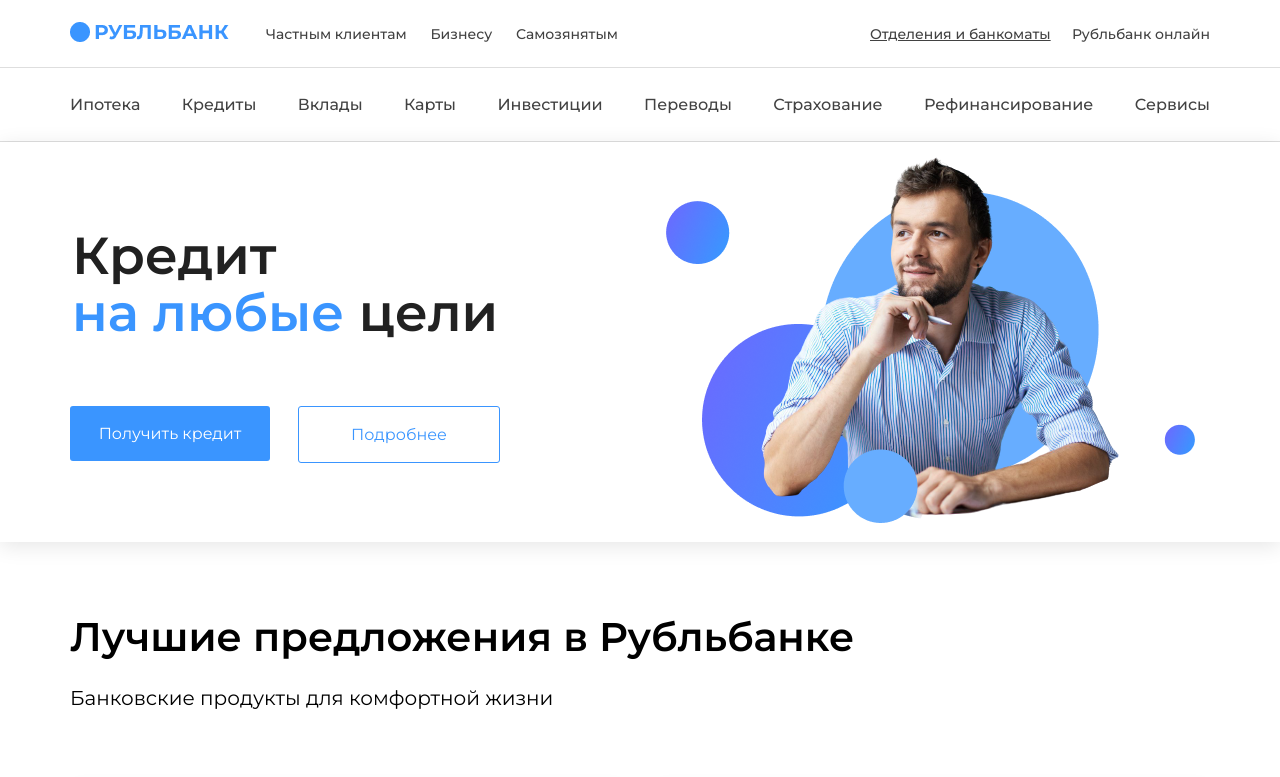
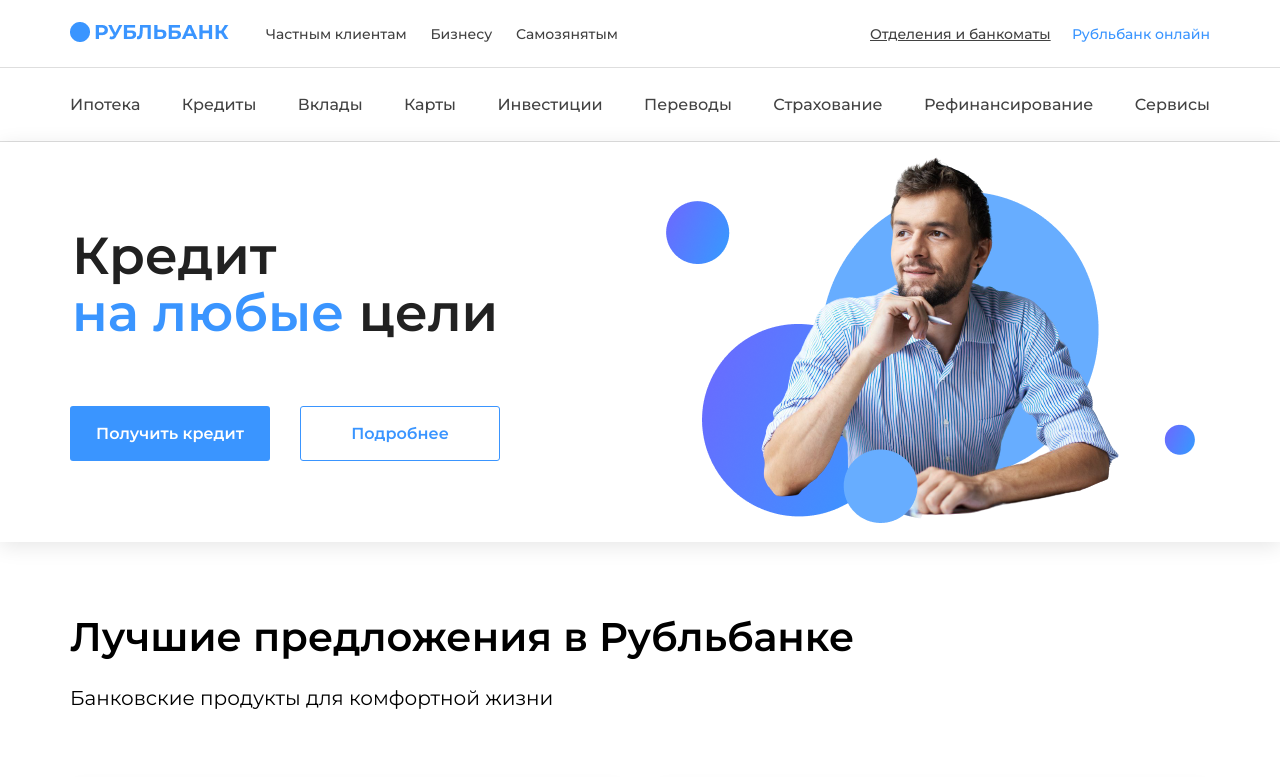
Before and after one commit to VWCat/HTML-CSS_Course_2021, a plain HTML site: page Lesson_3/RoubleBank/Index.html in a window 1280 px wide. Shown: the top 777 px of the page. Drawn offline with Linux system fonts and the light colour scheme.

Commit message:
CW4 commit

```diff
--- a/Lesson_3/RoubleBank/Index.html
+++ b/Lesson_3/RoubleBank/Index.html
@@ -35,7 +35,7 @@
                     >Отделения и банкоматы</a
                   >
                 </li>
-                <li><a href="#">Рубльбанк онлайн</a></li>
+                <li><a href="#" class="blue-text">Рубльбанк онлайн</a></li>
               </ul>
             </nav>
           </div>
@@ -67,7 +67,7 @@
             <div class="offer-header">
               <h1>
                 Кредит<br />
-                <span class="offer-header__blue">на любые</span>
+                <span class="blue-text">на любые</span>
                 цели
               </h1>
             </div>
--- a/Lesson_3/RoubleBank/styles.css
+++ b/Lesson_3/RoubleBank/styles.css
@@ -24,9 +24,12 @@ a {
   display: flex;
   justify-content: center;
   align-items: center;
+  box-sizing: border-box;
   width: 200px;
   height: 55px;
   border-radius: 3px;
+  font-size: 16px;
+  font-weight: 600;
 }
 .btn-primary {
   background-color: #3a95ff;
@@ -35,6 +38,9 @@ a {
 .btn-secondary {
   border: 1px solid #3a95ff;
   color: #3a95ff;
+}
+.blue-text {
+  color: #3a95ff !important;
 }
 /* Стили хэдера */
 .header-top,
@@ -113,9 +119,7 @@ a {
   color: #212121;
   margin: 0;
 }
-.offer-header__blue {
-  color: #3a95ff;
-}
+
 .offer-btn {
   display: flex;
   justify-content: space-between;
```
